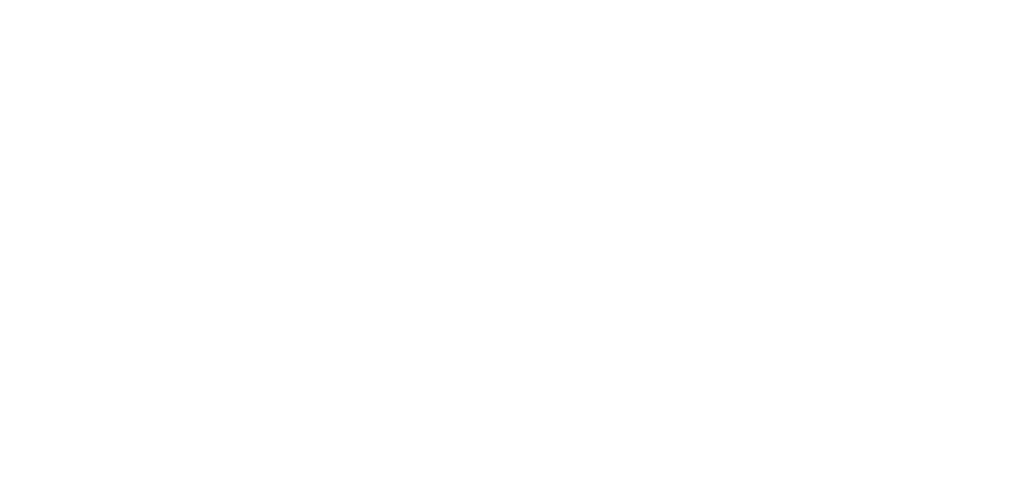
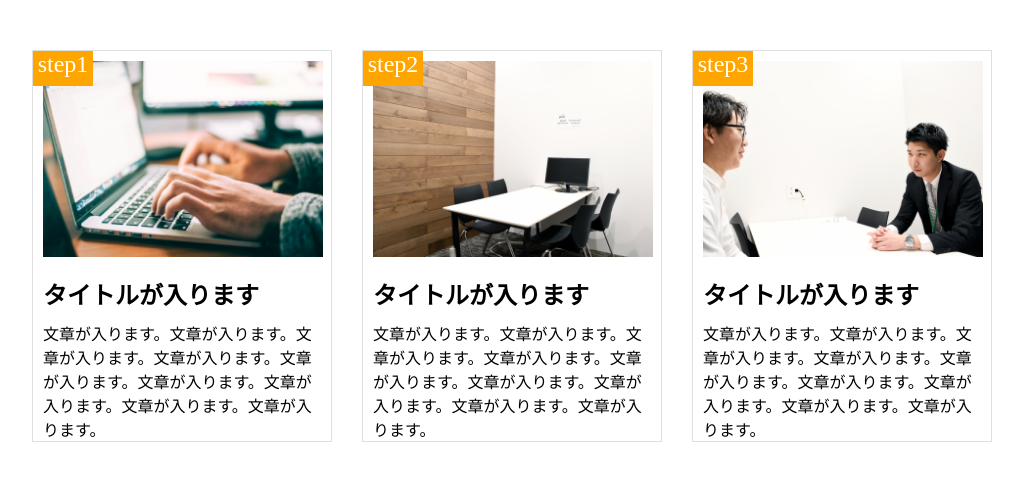
Before and after one commit to yu-ki-yama/chapter8_exercise, a plain HTML site: page index.html in a window 1280 px wide. Shown: the whole page, without its empty margins (128-1151 px from the left). Drawn offline with Linux system fonts and the light colour scheme.

Commit message:
[Finish] 1-8

```diff
--- a/index.html
+++ b/index.html
@@ -4,9 +4,35 @@
     <meta charset="UTF-8">
     <title>8回演習</title>
     <link rel="stylesheet" href="style.css">
-
 </head>
 <body>
 
+    <div class="blog">
+        <div class="blog-article">
+            <p class="article-num">step1</p>
+            <img src="img/flow01.png" width="280px" alt="">
+            <section class="article-content">
+                <h2>タイトルが入ります</h2>
+                <p>文章が入ります。文章が入ります。文章が入ります。文章が入ります。文章が入ります。文章が入ります。文章が入ります。文章が入ります。文章が入ります。</p>
+            </section>
+        </div>
+        <div class="blog-article">
+            <p class="article-num">step2</p>
+            <img src="img/flow02.png" width="280px" alt="">
+            <section class="article-content">
+                <h2>タイトルが入ります</h2>
+                <p>文章が入ります。文章が入ります。文章が入ります。文章が入ります。文章が入ります。文章が入ります。文章が入ります。文章が入ります。文章が入ります。</p>
+            </section>
+        </div>
+        <div class="blog-article">
+            <p class="article-num">step3</p>
+            <img src="img/flow03.png" width="280px" alt="">
+            <section class="article-content">
+                <h2>タイトルが入ります</h2>
+                <p>文章が入ります。文章が入ります。文章が入ります。文章が入ります。文章が入ります。文章が入ります。文章が入ります。文章が入ります。文章が入ります。</p>
+            </section>
+        </div>
+    </div>
+
 </body>
 </html>
--- a/style.css
+++ b/style.css
@@ -0,0 +1,52 @@
+*{
+    padding: 0;
+    margin: 0;
+    box-sizing: border-box;
+}
+
+.blog{
+    padding: 50px 0;
+    display: flex;
+    justify-content: center;
+}
+
+.blog-article{
+    height: 100%;
+    width: 300px;
+    position: relative;
+    border: solid 1px #dfdfdf;
+}
+
+.blog-article:nth-child(1),.blog-article:nth-child(2){
+    margin-right: 30px;
+}
+
+.article-num{
+    background-color: orange;
+    height: 35px;
+    width: 60px;
+    font-size: 24px;
+    text-align: center;
+    color: white;
+    z-index: 1;
+    position: relative;
+}
+
+img{
+    position: absolute;
+    top: 0px;
+    margin: 10px 10px 0 10px;
+}
+
+.article-content{
+    padding-top: 190px;
+    margin: 0 10px;
+}
+
+.article-content h2{
+    padding-bottom: 10px;
+}
+
+.article-content p{
+    font-size: 16px;
+}
```
Also changed, not shown: img/flow01.png (added), img/flow02.png (added), img/flow03.png (added).
